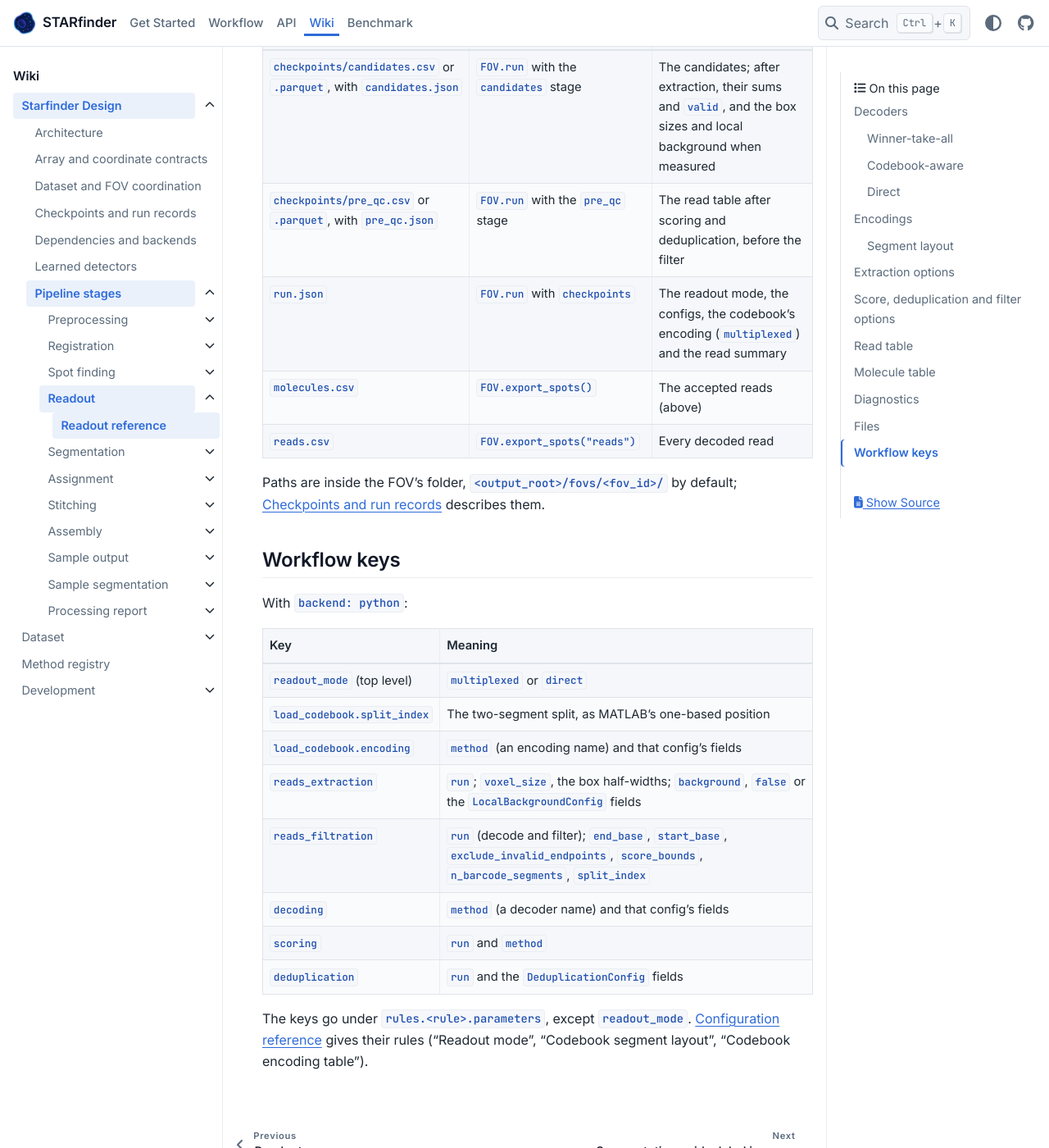
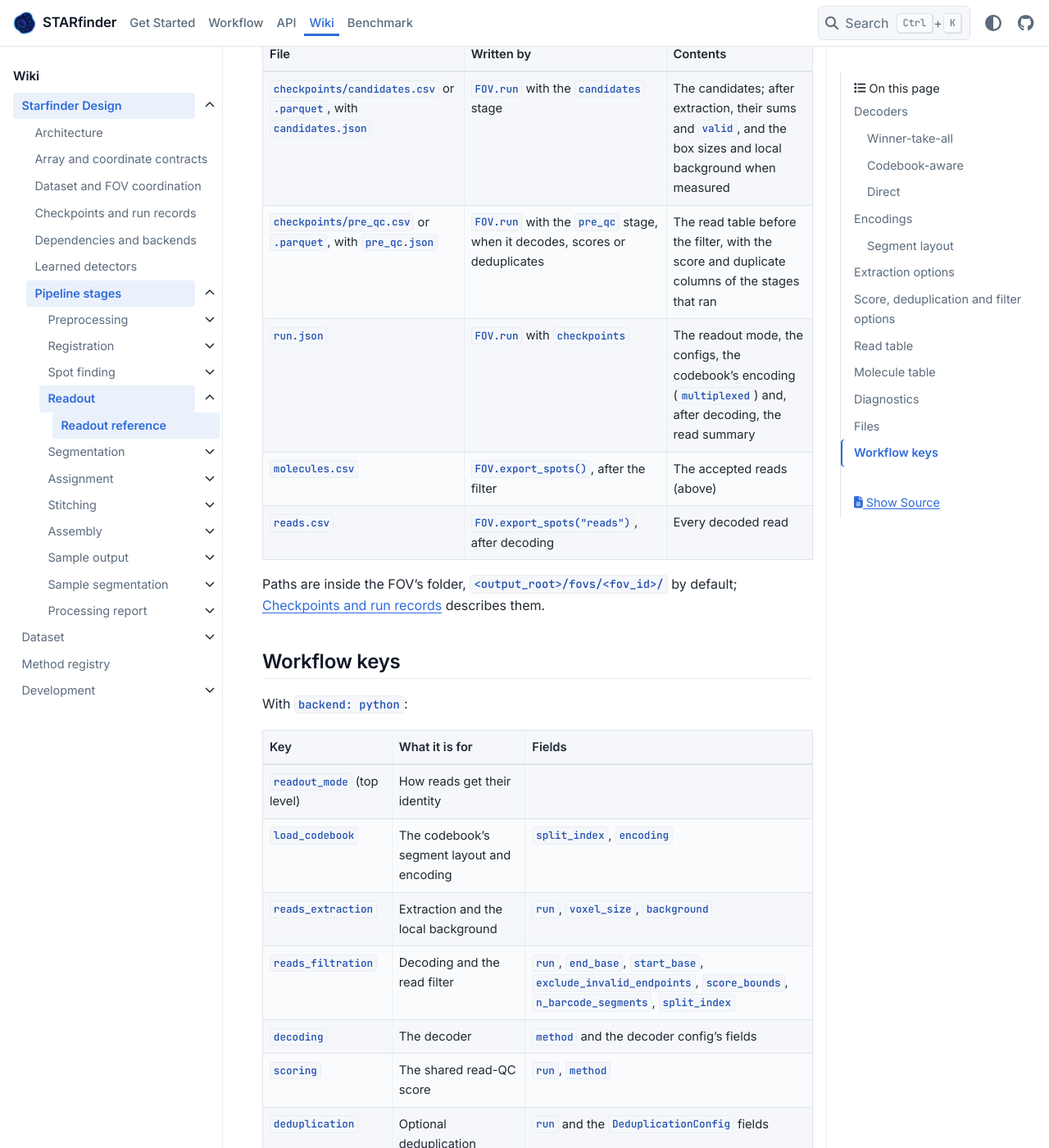
Before and after one commit to wanglab-broad/starfinder, a Sphinx documentation site: the page built from docs/readout-algorithms.md, in a window 1280 px wide and 1400 px high, scrolled down 4516 px. Shown: the whole window at 82% size. Built offline with Sphinx 7.4.7 and the PyData theme 0.15.4, drawn with Linux system fonts in a browser that asks for light colours; some of the changed text lies outside the part shown.

Commit message:
fix(w-625): address review findings (restructure the readout pages: a…)
- **Workflow-keys table (reference):** each key now has one phrase on
what it is for and its field names. The split-index base, what
`voxel_size` means and the forms `background` takes are gone, and a
pointer sends users to `workflow-configuration` for each key's values
and rules. Applying the same rule to the guide, I removed the box
half-widths, the noise scale factor and the grey-level unit from its
Extraction section. - **Checkpoints when extraction is off (guide):**
the guide now says the `candidates` checkpoint holds sums and `valid`
only when extraction ran, with the background when it …

Linear-Issue: W-625

```diff
--- a/docs/readout-algorithms.md
+++ b/docs/readout-algorithms.md
@@ -130,7 +130,8 @@ accepted ones.
 
 ## Molecule table
 
-`FOV.export_spots()` writes the accepted reads as `molecules.csv`, a typed CSV:
+After the filter, `FOV.export_spots()` writes the accepted reads as `molecules.csv`, a
+typed CSV:
 
 | Column | Type | Contents |
 | --- | --- | --- |
@@ -161,10 +162,10 @@ With checkpoints, `FOV.run` stores `summarize_reads` in `run.json` under
 | File | Written by | Contents |
 | --- | --- | --- |
 | `checkpoints/candidates.csv` or `.parquet`, with `candidates.json` | `FOV.run` with the `candidates` stage | The candidates; after extraction, their sums and `valid`, and the box sizes and local background when measured |
-| `checkpoints/pre_qc.csv` or `.parquet`, with `pre_qc.json` | `FOV.run` with the `pre_qc` stage | The read table after scoring and deduplication, before the filter |
-| `run.json` | `FOV.run` with `checkpoints` | The readout mode, the configs, the codebook's encoding (`multiplexed`) and the read summary |
-| `molecules.csv` | `FOV.export_spots()` | The accepted reads (above) |
-| `reads.csv` | `FOV.export_spots("reads")` | Every decoded read |
+| `checkpoints/pre_qc.csv` or `.parquet`, with `pre_qc.json` | `FOV.run` with the `pre_qc` stage, when it decodes, scores or deduplicates | The read table before the filter, with the score and duplicate columns of the stages that ran |
+| `run.json` | `FOV.run` with `checkpoints` | The readout mode, the configs, the codebook's encoding (`multiplexed`) and, after decoding, the read summary |
+| `molecules.csv` | `FOV.export_spots()`, after the filter | The accepted reads (above) |
+| `reads.csv` | `FOV.export_spots("reads")`, after decoding | Every decoded read |
 
 Paths are inside the FOV's folder, `<output_root>/fovs/<fov_id>/` by default;
 {doc}`checkpoints` describes them.
@@ -173,17 +174,16 @@ Paths are inside the FOV's folder, `<output_root>/fovs/<fov_id>/` by default;
 
 With `backend: python`:
 
-| Key | Meaning |
-| --- | --- |
-| `readout_mode` (top level) | `multiplexed` or `direct` |
-| `load_codebook.split_index` | The two-segment split, as MATLAB's one-based position |
-| `load_codebook.encoding` | `method` (an encoding name) and that config's fields |
-| `reads_extraction` | `run`; `voxel_size`, the box half-widths; `background`, `false` or the `LocalBackgroundConfig` fields |
-| `reads_filtration` | `run` (decode and filter); `end_base`, `start_base`, `exclude_invalid_endpoints`, `score_bounds`, `n_barcode_segments`, `split_index` |
-| `decoding` | `method` (a decoder name) and that config's fields |
-| `scoring` | `run` and `method` |
-| `deduplication` | `run` and the `DeduplicationConfig` fields |
+| Key | What it is for | Fields |
+| --- | --- | --- |
+| `readout_mode` (top level) | How reads get their identity | |
+| `load_codebook` | The codebook's segment layout and encoding | `split_index`, `encoding` |
+| `reads_extraction` | Extraction and the local background | `run`, `voxel_size`, `background` |
+| `reads_filtration` | Decoding and the read filter | `run`, `end_base`, `start_base`, `exclude_invalid_endpoints`, `score_bounds`, `n_barcode_segments`, `split_index` |
+| `decoding` | The decoder | `method` and the decoder config's fields |
+| `scoring` | The shared read-QC score | `run`, `method` |
+| `deduplication` | Optional deduplication | `run` and the `DeduplicationConfig` fields |
 
 The keys go under `rules.<rule>.parameters`, except `readout_mode`.
-{doc}`workflow-configuration` gives their rules ("Readout mode", "Codebook segment
-layout", "Codebook encoding table").
+{doc}`workflow-configuration` gives each key's values and rules ("Readout mode",
+"Codebook segment layout", "Codebook encoding table").
```
Also changed, not shown: docs/readout-contract.md (+21 -22 lines).
